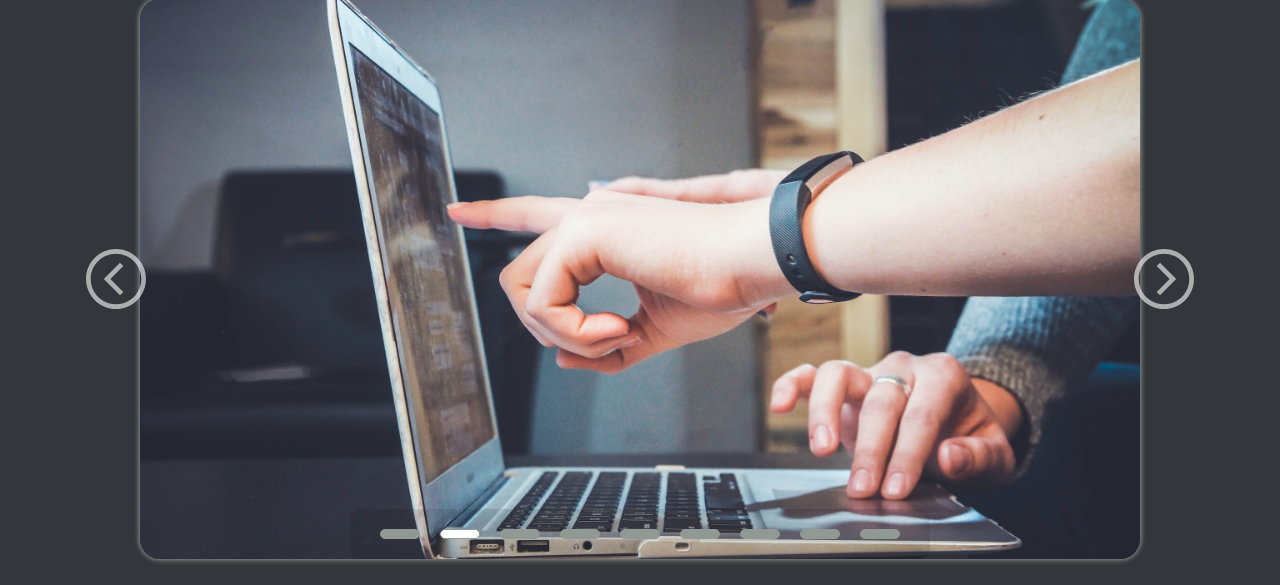
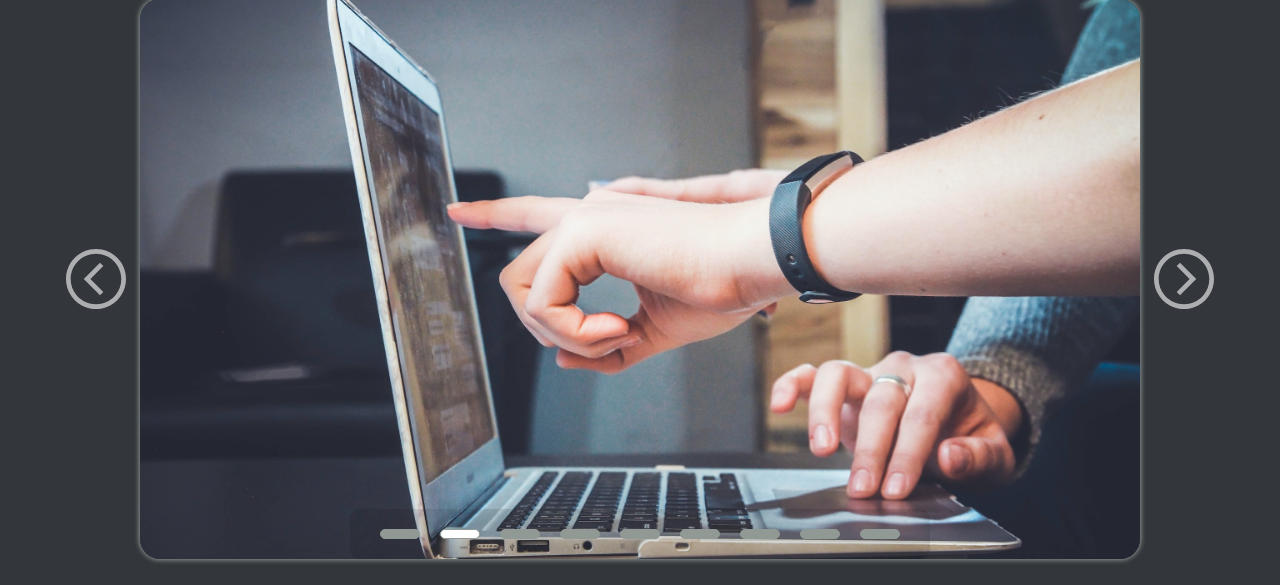
Before and after one commit to SasanTazayoni/TalkingTech, a plain HTML site: page home.html in a window 1280 px wide. Shown: the part 215-800 px from the top of the page. Drawn offline with nearby package versions, Linux system fonts and the light colour scheme.

Commit message:
More sizing adjustments

```diff
--- a/styles.css
+++ b/styles.css
@@ -433,6 +433,14 @@ h1 {
     .carousel__container {
         padding: 120px;
     }
+
+    .carousel__button.prev {
+        left: -80px;
+    }
+
+    .carousel__button.next {
+        right: -80px;
+    }
 }
 
 @media screen and (min-width: 1440px) {
```
